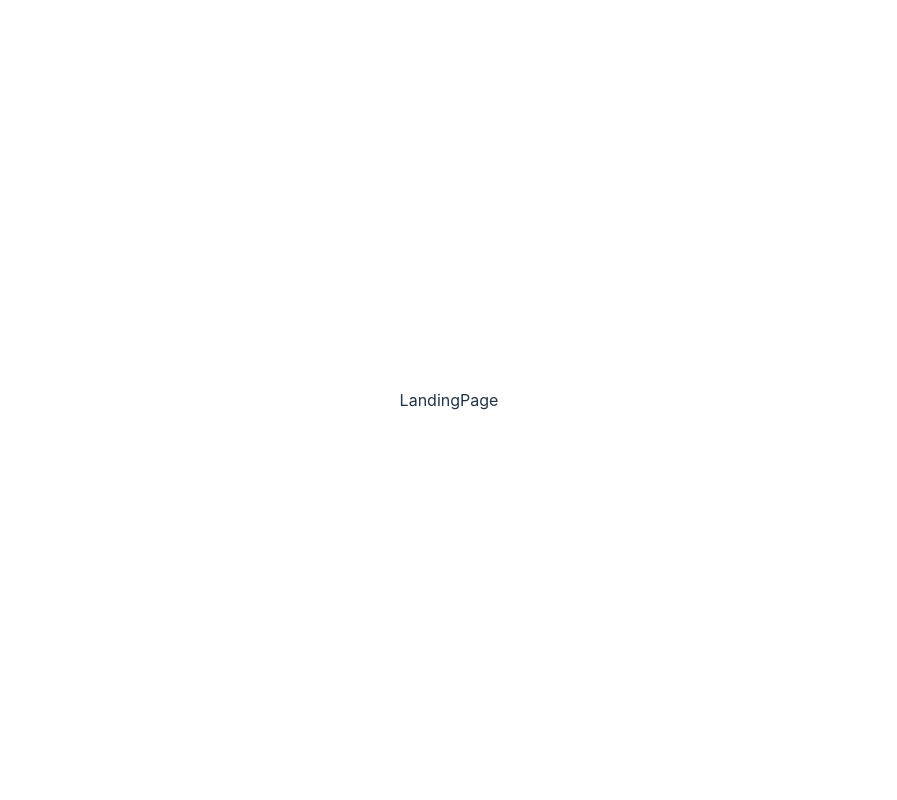
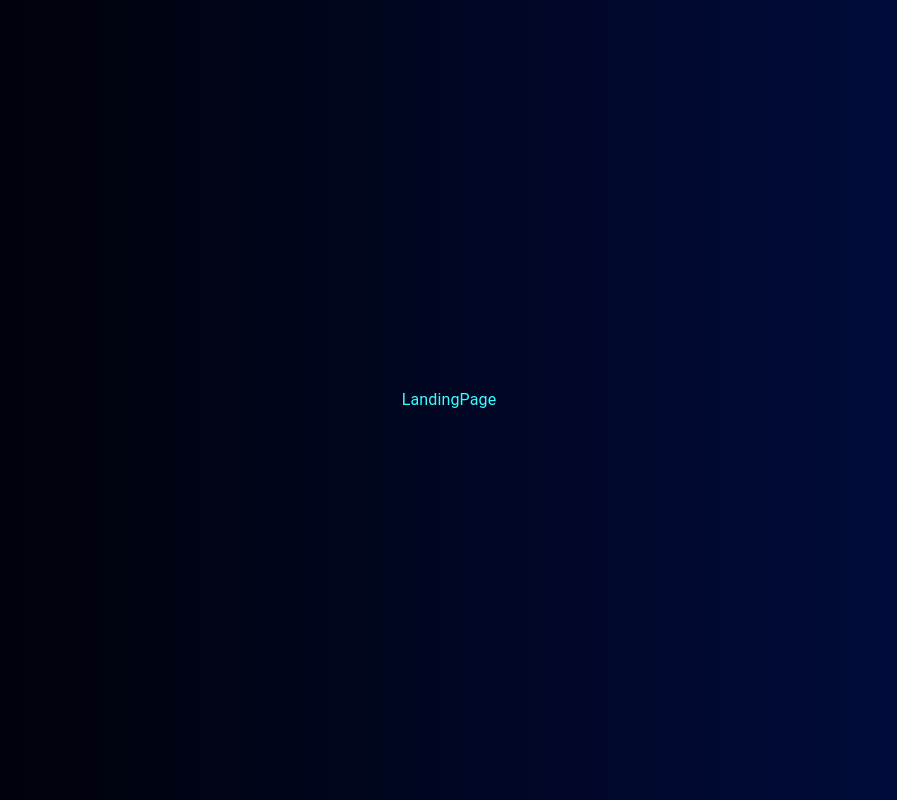
Before and after one commit to mofach90/MoAppPlattform, a React (Vite) app: page / in a window 1280 px wide. Shown: the whole page, without its empty margins (191-1088 px from the left). Built offline with nearby package versions, Linux system fonts and the light colour scheme.

Commit message:
Add ThemeProvider

```diff
--- a/package.json
+++ b/package.json
@@ -10,6 +10,9 @@
     "preview": "vite preview"
   },
   "dependencies": {
+    "@emotion/react": "^11.11.4",
+    "@emotion/styled": "^11.11.5",
+    "@mui/material": "^5.15.14",
     "react": "^18.2.0",
     "react-dom": "^18.2.0"
   },
--- a/src/App.tsx
+++ b/src/App.tsx
@@ -1,10 +1,27 @@
+import { CssBaseline, ThemeProvider, createTheme } from "@mui/material";
 import "./App.css";
-import  LandingPage  from "./Pages/LandingPage/LandingPage";
+import LandingPage from "./Pages/LandingPage/LandingPage";
+
+const theme = createTheme({
+  components: {
+    MuiCssBaseline: {
+      styleOverrides: `    body {
+        background: linear-gradient(to right, rgb(0, 0, 0), #010d45);
+        color: rgb(55, 255, 255);
+      }`,
+    },
+  },
+});
 
 function App() {
-  return <>
-  <LandingPage/>
-  </>;
+  return (
+    <>
+      <ThemeProvider theme={theme}>
+        <CssBaseline />
+        <LandingPage />
+      </ThemeProvider>
+    </>
+  );
 }
 
 export default App;
--- a/src/Pages/LandingPage/LandingPage.tsx
+++ b/src/Pages/LandingPage/LandingPage.tsx
@@ -1,9 +1,5 @@
-import React from 'react'
+const LandingPage = () => {
+  return <div>LandingPage</div>;
+};
 
-const LandingPage = () => {
-  return (
-    <div>LandingPage</div>
-  )
-}
-
-export default LandingPage
+export default LandingPage;
```
Also changed, not shown: 1 other file (tests, documents, lock files or other folders).
